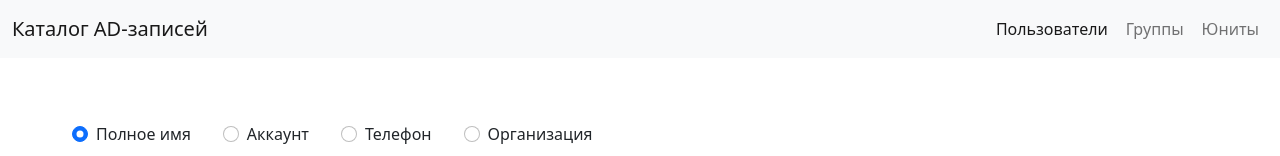
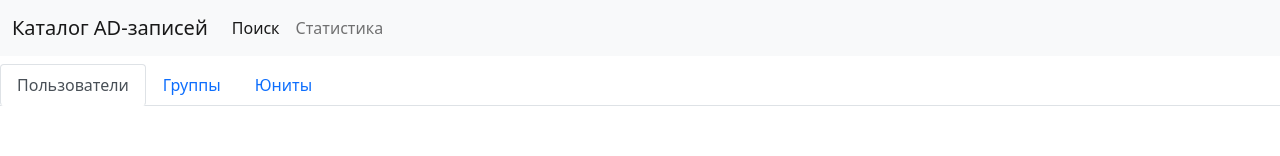
Before and after one commit to twelwet/ad-entries-front, a React (Create React App) app: page /search in a window 1280 px wide. Shown: the top 156 px of the page. Built offline with nearby package versions, Linux system fonts and the light colour scheme; no server answers.

Commit message:
Добавил заглушку для страницы 'Статистика'

```diff
--- a/public/index.html
+++ b/public/index.html
@@ -5,7 +5,7 @@
     <meta http-equiv="X-UA-Compatible" content="IE=edge">
     <meta name="viewport" content="width=device-width, initial-scale=1.0" />
     <meta name="theme-color" content="#000000" />
-    <title>AD Users</title>
+    <title>Каталог AD-записей</title>
     <link rel="stylesheet" href="css/bootstrap.css">
   </head>
   <body>
--- a/src/components/app/app.jsx
+++ b/src/components/app/app.jsx
@@ -1,13 +1,17 @@
 import React from 'react';
 import { Switch, Route, Redirect } from 'react-router-dom';
 import SearchPage from '../pages/search-page';
+import StatPage from '../pages/stat-page';
 import {AppRoute} from '../../constants';
 
 function App() {
   return (
     <Switch>
       <Route path={AppRoute.SEARCH} exact>
-        <SearchPage />
+        <SearchPage page={AppRoute.SEARCH} />
+      </Route>
+      <Route path={AppRoute.STAT} exact>
+        <StatPage page={AppRoute.STAT} />
       </Route>
       <Route>
         <Redirect to={AppRoute.SEARCH}/>
--- a/src/components/pages/search-page.jsx
+++ b/src/components/pages/search-page.jsx
@@ -1,12 +1,16 @@
 import React from 'react';
+import PropTypes from 'prop-types';
 import MainNav from '../ui/main-nav/main-nav';
+import MainTabs from '../ui/main-tabs/main-tabs';
 import SearchBlock from '../ui/search-block/search-block';
 import EntriesList from '../ui/entries-list/entries-list';
+import { changeEntriesType } from '../../store/action';
 
-function SearchPage() {
+function SearchPage({ page }) {
   return (
     <>
-      <MainNav />
+      <MainNav page={page} />
+      <MainTabs action={changeEntriesType} page={page} stateField={'entries'}/>
       <div className="m-2">
         <SearchBlock />
         <EntriesList />
@@ -15,4 +19,8 @@ function SearchPage() {
   );
 }
 
+SearchPage.propTypes = {
+  page: PropTypes.string.isRequired,
+};
+
 export default SearchPage;
--- /dev/null
+++ b/src/components/pages/stat-page.jsx
@@ -0,0 +1,23 @@
+import React from 'react';
+import PropTypes from 'prop-types';
+import MainNav from '../ui/main-nav/main-nav';
+import MainTabs from '../ui/main-tabs/main-tabs';
+import { changeStatType } from '../../store/action';
+
+function StatPage({ page }) {
+  return (
+    <>
+      <MainNav page={page} />
+      <MainTabs action={changeStatType} page={page} stateField={'stat'} />
+      <div className="m-2">
+        <div>В разработке</div>
+      </div>
+    </>
+  );
+}
+
+StatPage.propTypes = {
+  page: PropTypes.string.isRequired,
+};
+
+export default StatPage;
--- a/src/components/ui/main-nav/main-nav.jsx
+++ b/src/components/ui/main-nav/main-nav.jsx
@@ -1,44 +1,15 @@
 import React from 'react';
 import PropTypes from 'prop-types';
-import { connect } from 'react-redux';
-import { AppRoute, Type } from '../../../constants';
-import { changeEntriesType } from '../../../store/action';
+import { AppRoute } from '../../../constants';
 
-const navItems = [{
-  name: 'Пользователи',
-  type: Type.USER,
-}, {
-  name: 'Группы',
-  type: Type.GROUP,
-}, {
-  name: 'Юниты',
-  type: Type.OU,
-}];
-
-function MainNav({ type, onTabClick }) {
+function MainNav({ page }) {
   return (
     <nav className="navbar navbar-expand-lg navbar-light bg-light">
       <div className="container-fluid">
-        <a className="navbar-brand" href={AppRoute.SEARCH}>Каталог AD-записей</a>
-        <div className="navbar-nav">
-          {
-            navItems.map(
-              (item) => (
-                <button
-                  key={item.type}
-                  onClick={(evt) => {
-                    evt.preventDefault();
-                    const {value} = evt.target;
-                    onTabClick(value);
-                  }}
-                  className={item.type === type ? 'btn btn-link nav-link active' : 'btn btn-link nav-link'}
-                  value={item.type}
-                >
-                  {item.name}
-                </button>
-              ),
-            )
-          }
+        <a className="navbar-brand" href={AppRoute.MAIN}>Каталог AD-записей</a>
+        <div className="navbar-nav navbar-collapse">
+          <a className={page === AppRoute.SEARCH ? 'nav-link nav-item active' : 'nav-link nav-item'} href={AppRoute.SEARCH}>Поиск</a>
+          <a className={page === AppRoute.STAT ? 'nav-link nav-item active' : 'nav-link nav-item'} href={AppRoute.STAT}>Статистика</a>
         </div>
       </div>
     </nav>
@@ -46,18 +17,7 @@ function MainNav({ type, onTabClick }) {
 }
 
 MainNav.propTypes = {
-  type: PropTypes.string.isRequired,
-  onTabClick: PropTypes.func.isRequired,
+  page: PropTypes.string.isRequired,
 };
 
-const mapStateToProps = (state) => ({
-  type: state.entries.type,
-});
-
-const mapDispatchToProps = (dispatch) => ({
-  onTabClick: (type) => {
-    dispatch(changeEntriesType(type));
-  },
-});
-
-export default connect(mapStateToProps, mapDispatchToProps)(MainNav);
+export default MainNav;
--- /dev/null
+++ b/src/components/ui/main-tabs/main-tabs.jsx
@@ -0,0 +1,46 @@
+import React from 'react';
+import PropTypes from 'prop-types';
+import { connect } from 'react-redux';
+import { NavTabs } from '../../../constants';
+
+function MainTabs({ type, onTabClick, action, page }) {
+  const tabs = NavTabs[page];
+  return (
+    <ul className="nav nav-tabs justify-content-left mt-2">
+      {tabs.map((item) => (
+        <li key={item.type} className="nav-item">
+          <button
+            onClick={(evt) => {
+              evt.preventDefault();
+              const {value} = evt.target;
+              onTabClick(value, action);
+            }}
+            className={item.type === type ? 'btn btn-link nav-link active' : 'btn btn-link nav-link'}
+            value={item.type}
+          >
+            {item.name}
+          </button>
+        </li>
+      ))}
+    </ul>
+  );
+}
+
+MainTabs.propTypes = {
+  type: PropTypes.string.isRequired,
+  onTabClick: PropTypes.func.isRequired,
+  action: PropTypes.func.isRequired,
+  page: PropTypes.string.isRequired,
+};
+
+const mapStateToProps = (state, { stateField }) => ({
+  type: state[stateField].type,
+});
+
+const mapDispatchToProps = (dispatch) => ({
+  onTabClick: (type, action) => {
+    dispatch(action(type));
+  },
+});
+
+export default connect(mapStateToProps, mapDispatchToProps)(MainTabs);
--- a/src/constants.js
+++ b/src/constants.js
@@ -12,6 +12,9 @@ const Type = {
   USER: 'User',
   GROUP: 'Group',
   OU: 'Ou',
+  MAIN: 'Main',
+  TOP_EMAIL_SIZE: 'Top Email Sizes',
+  DISABLED: 'Disabled',
 };
 
 const SearchField = {
@@ -141,6 +144,7 @@ const EntriesTab = {
 const AppRoute = {
   MAIN: '/',
   SEARCH: '/search',
+  STAT: '/stat',
 };
 
 const Status = {
@@ -165,6 +169,29 @@ const REQUEST_TIMEOUT = 15000;
 
 const MOCK = '-';
 
+const NavTabs = {
+  [AppRoute.SEARCH]: [{
+    name: 'Пользователи',
+    type: Type.USER,
+  }, {
+    name: 'Группы',
+    type: Type.GROUP,
+  }, {
+    name: 'Юниты',
+    type: Type.OU,
+  }],
+  [AppRoute.STAT]: [{
+    name: 'Основное',
+    type: Type.MAIN,
+  }, {
+    name: 'Топ размеров',
+    type: Type.TOP_EMAIL_SIZE,
+  }, {
+    name: 'Отключенные',
+    type: Type.DISABLED,
+  }],
+};
+
 export {
   HttpCode,
   Type,
@@ -178,5 +205,6 @@ export {
   TableHead,
   EntriesTab,
   DataAdapterName,
-  MOCK
+  MOCK,
+  NavTabs
 };
--- a/src/store/action.js
+++ b/src/store/action.js
@@ -7,6 +7,7 @@ export const ActionType = {
   CHANGE_SEARCH_FIELD: 'app/change-search-field',
   CHANGE_ENTRIES_TYPE: 'app/change-entries-type',
   CHANGE_DATA_ADAPTER_NAME: 'app/change-data-adapter-name',
+  CHANGE_STAT_TYPE: 'app/change-stat-type',
 };
 
 export const loadEntriesPending = () => ({
@@ -37,3 +38,8 @@ export const changeDataAdapterName = (adapterName) => ({
   type: ActionType.CHANGE_DATA_ADAPTER_NAME,
   payload: adapterName,
 });
+
+export const changeStatType = (type) => ({
+  type: ActionType.CHANGE_STAT_TYPE,
+  payload: type,
+});
--- a/src/store/reducer.js
+++ b/src/store/reducer.js
@@ -8,6 +8,11 @@ const initialState = {
     searchTabs: SearchTab[Type.USER],
     field: SearchTab[Type.USER][0].FIELD,
     status: Status.IDLE,
+    data: [],
+    error: { message: null },
+  },
+  stat: {
+    type: Type.MAIN,
     data: [],
     error: { message: null },
   },
@@ -61,6 +66,14 @@ export const reducer = (state = initialState, action) => {
           data: [],
         },
       };
+    case ActionType.CHANGE_STAT_TYPE:
+      return {
+        ...state,
+        stat: {
+          ...state.stat,
+          type: action.payload,
+        },
+      };
     default:
       return state;
   }
```
